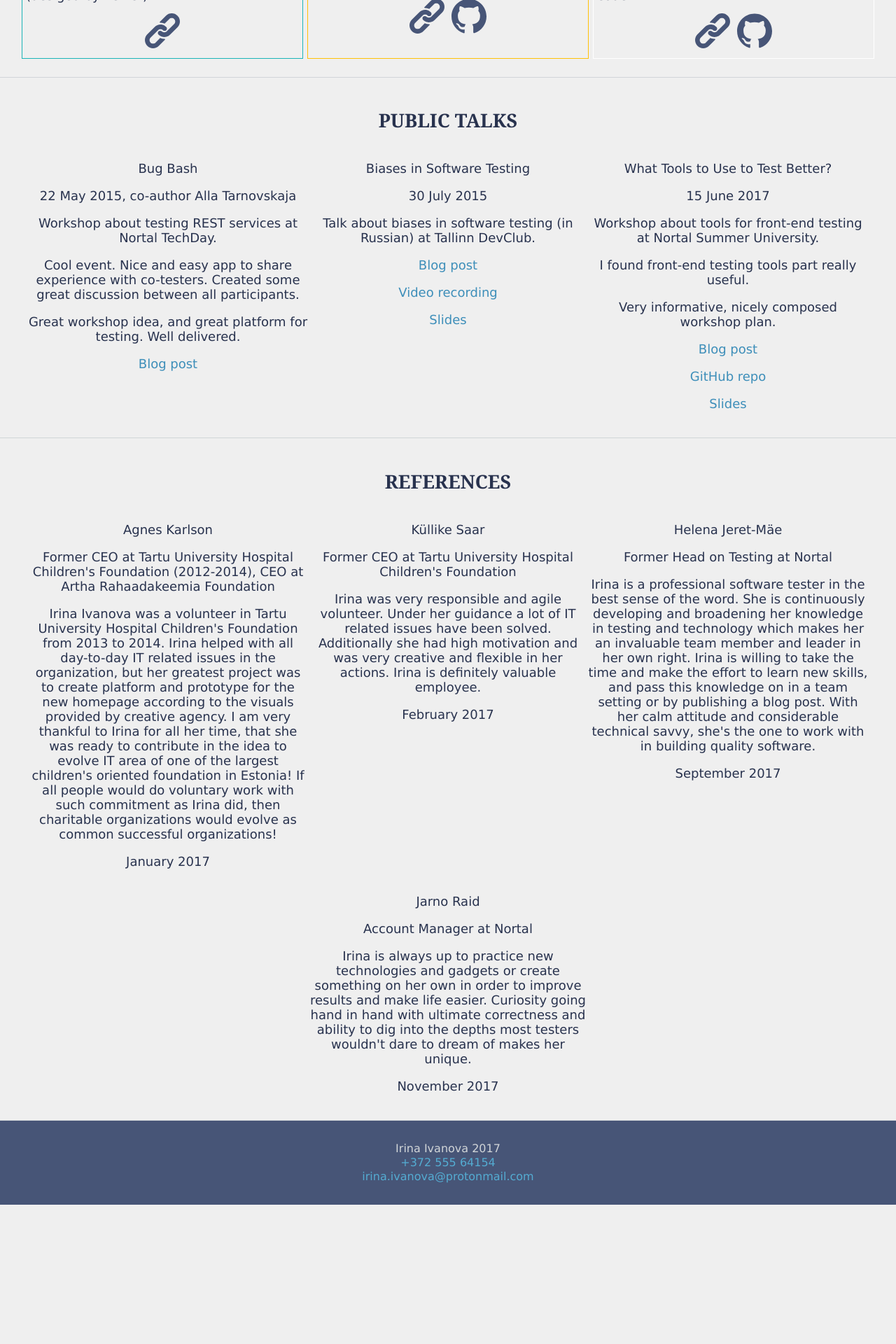
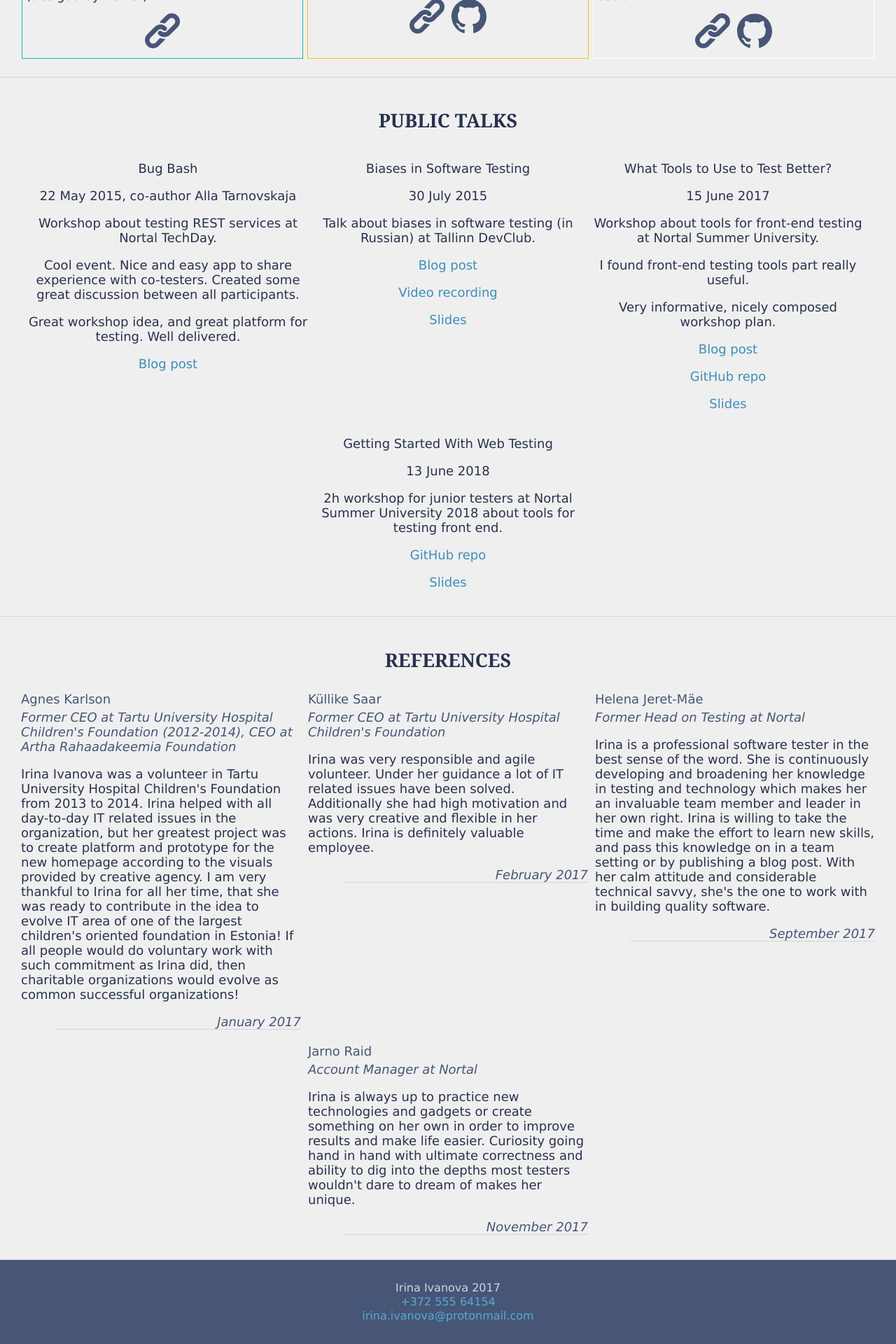
Before and after one commit to iriiiina/it.irina-ivanova.eu, a Jekyll site: the page built from index.html, in a window 1280 px wide. Shown: the part 1180-3100 px from the top of the page at 70% size. Built offline with Jekyll 4.4.1, drawn with Linux system fonts in a browser that asks for light colours; before the commit the page ends 2901 px from its top, so only the background shows below that.

Commit message:
Add events and modify talks

```diff
--- a/_data/talks.yml
+++ b/_data/talks.yml
@@ -28,7 +28,16 @@
   links:
     - url: https://ivanova-irina.blogspot.com.ee/2017/06/nortal-summer-university-workshop-about.html
       text: Blog post
-    - url: https://github.com/iriiiina/nsu
+    - url: https://github.com/iriiiina/nsu/tree/master/Nortal%20Summer%20University%202017
       text: GitHub repo
     - url: https://www.slideshare.net/iiiirina/what-tools-to-use-to-test-better
       text: Slides
+
+- title: Getting Started With Web Testing
+  details: 13 June 2018
+  description: 2h workshop for junior testers at Nortal Summer University 2018 about tools for testing front end.
+  links:
+    - url: https://github.com/iriiiina/nsu
+      text: GitHub repo
+    - url: https://www.slideshare.net/iiiirina/getting-started-with-web-testing
+      text: Slides
--- a/_includes/references.html
+++ b/_includes/references.html
@@ -3,11 +3,11 @@
 
   <div class="flex-container">
     {% for ref in site.data.references %}
-    <div class="flex-item">
-      <p>{{ ref.author }}</p>
-      <p>{{ ref.position }}</p>
+    <div class="flex-item reference">
+      <p class="reference-author">{{ ref.author }}</p>
+      <p class="reference-position">{{ ref.position }}</p>
       <p>{{ ref.feedback }}</p>
-      <p>{{ ref.date }}</p>
+      <p class="reference-date">{{ ref.date }}</p>
     </div>
     {% endfor %}
   </div>
--- a/css/style.sass
+++ b/css/style.sass
@@ -1,6 +1,8 @@
 ---
 
 ---
+
+$color-gray-light: rgb(71, 85, 119)
 
 body
   display: flex
@@ -64,16 +66,16 @@ body
 
 .social-icon svg
   width: 50px
-  fill: rgb(71, 85, 119)
+  fill: $color-gray-light
   margin: 20px 3px 0 3px
 
 #keywords
-  color: rgb(71, 85, 119)
+  color: $color-gray-light
   padding: 20px 0 30px 0
 
 #footer
   text-align: center
-  background-color: rgb(71, 85, 119)
+  background-color: $color-gray-light
   font-size: 16px
   color: rgb(209, 213, 216)
   padding: 30px 0 30px 0
@@ -124,7 +126,27 @@ a
   margin: 10px 5px 10px 5px
   svg
     width: 50px
-    fill: rgb(71, 85, 119)
+    fill: $color-gray-light
+
+.reference
+  text-align: left
+  margin: 5px
+
+.reference-author
+  margin: 0
+  color: $color-gray-light
+
+.reference-position
+  margin: 5px 0 0 0
+  font-style: italic
+  color: $color-gray-light
+
+.reference-date
+  text-align: right
+  font-style: italic
+  color: $color-gray-light
+  border-bottom: 1px solid rgb(209, 213, 216)
+  margin: 10px 0 10px 50px
 
 .footer-link
   color: rgb(84, 172, 210)
```
Also changed, not shown: _data/events.yml (added, +229 -0 lines).
